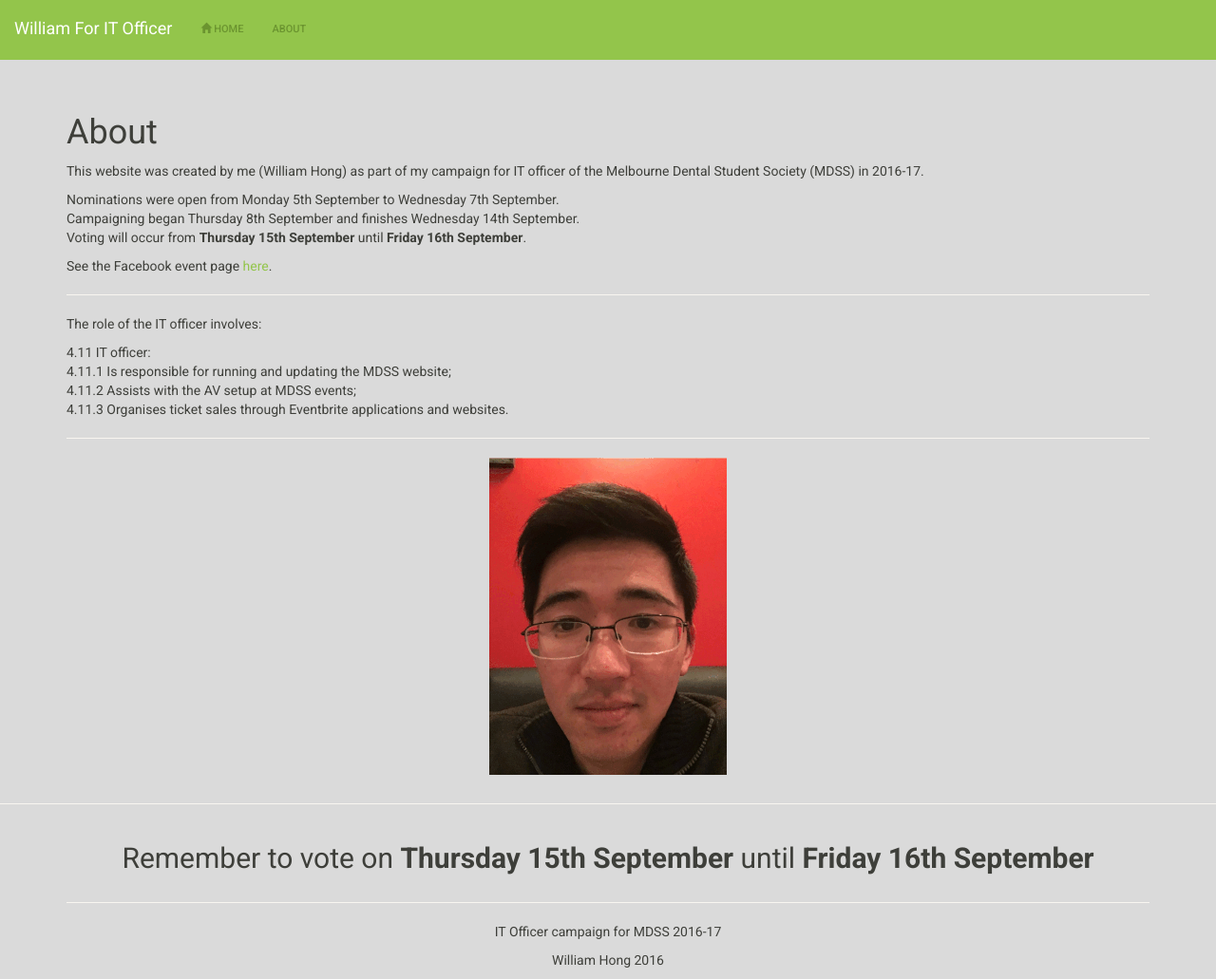
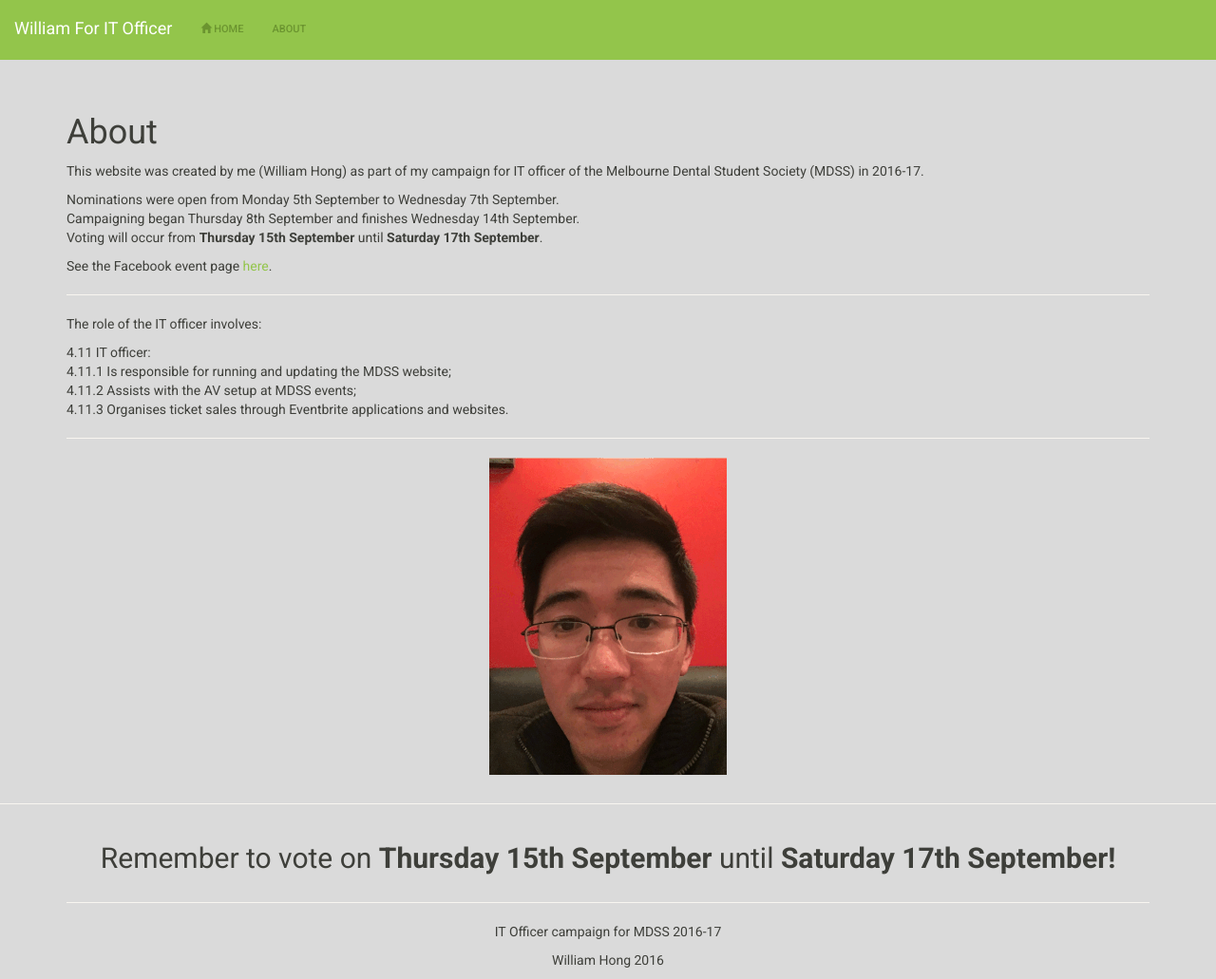
Before and after one commit to williamOP/WilliamForITOfficer, a Jekyll site: the page built from about.md, in a window 1280 px wide and 1031 px high. Shown: the whole window at 95% size. Built offline with Jekyll 4.4.1, drawn with Linux system fonts in a browser that asks for light colours; nearby versions of some CDN libraries; library files that are not in the unit come from our copies; some of the changed lines change nothing that is shown.

Commit message:
Added auto msg for vote date, fixed dates

```diff
--- a/_includes/footer.html
+++ b/_includes/footer.html
@@ -6,7 +6,7 @@
 
         <div class="row">
             <div class="col-xs-12 text-center">
-                <h2>Remember to vote on <b>Thursday 15th September</b> until <b>Friday 16th September</b></h2>
+                <h2><span id="voteMsg"></span></h2>
             </div>
         </div>
 
--- a/_includes/head.html
+++ b/_includes/head.html
@@ -15,6 +15,7 @@
     <script src="https://maxcdn.bootstrapcdn.com/bootstrap/3.3.7/js/bootstrap.min.js" integrity="sha384-Tc5IQib027qvyjSMfHjOMaLkfuWVxZxUPnCJA7l2mCWNIpG9mGCD8wGNIcPD7Txa" crossorigin="anonymous"></script>
     <script type="text/javascript" src="{{ "/js/jquery-color.min.js" | prepend: site.baseurl }}"></script>
     <script type="text/javascript" src="{{ "/js/animate.js" | prepend: site.baseurl }}"></script>
+    <script type="text/javascript" src="{{ "/js/voteMsg.js" | prepend: site.baseurl }}"></script>
 
     {% if page.main %}
     <!-- carousel -->
--- a/about.md
+++ b/about.md
@@ -10,7 +10,7 @@ This website was created by me (William Hong) as part of my campaign for IT offi
 
 Nominations were open from Monday 5th September to Wednesday 7th September. <br>
 Campaigning began Thursday 8th September and finishes Wednesday 14th September. <br>
-Voting will occur from **Thursday 15th September** until **Friday 16th September**.
+Voting will occur from **Thursday 15th September** until **Saturday 17th September**.
 
 See the Facebook event page [here](https://www.facebook.com/events/205987039816717/).
 
--- /dev/null
+++ b/js/voteMsg.js
@@ -0,0 +1,22 @@
+$( document ).ready ( function() {
+    // Vote start date
+    var startDate = new Date("9/15/2016");
+
+    // Vote end date
+    var endDate = new Date("9/17/2016");
+
+    // Today's date
+    var todaysDate = new Date();
+
+    // call setHours to take the time out of the comparison
+    if (startDate.setHours(0,0,0,0) > todaysDate.setHours(0,0,0,0)) {
+        // Date before vote date
+        document.getElementById("voteMsg").innerHTML = "Remember to vote on <b>Thursday 15th September</b> until <b>Saturday 17th September!</b>";
+    } else if (endDate.setHours(0,0,0,0) > todaysDate.setHours(0,0,0,0)) {
+        // Date is vote date
+        document.getElementById("voteMsg").innerHTML = "Voting is now open until <b>Saturday 17th September!</b>";
+    } else {
+        // Date past vote date
+        document.getElementById("voteMsg").innerHTML = "Voting is now closed, thanks for supporting me!";
+    };
+});
```
